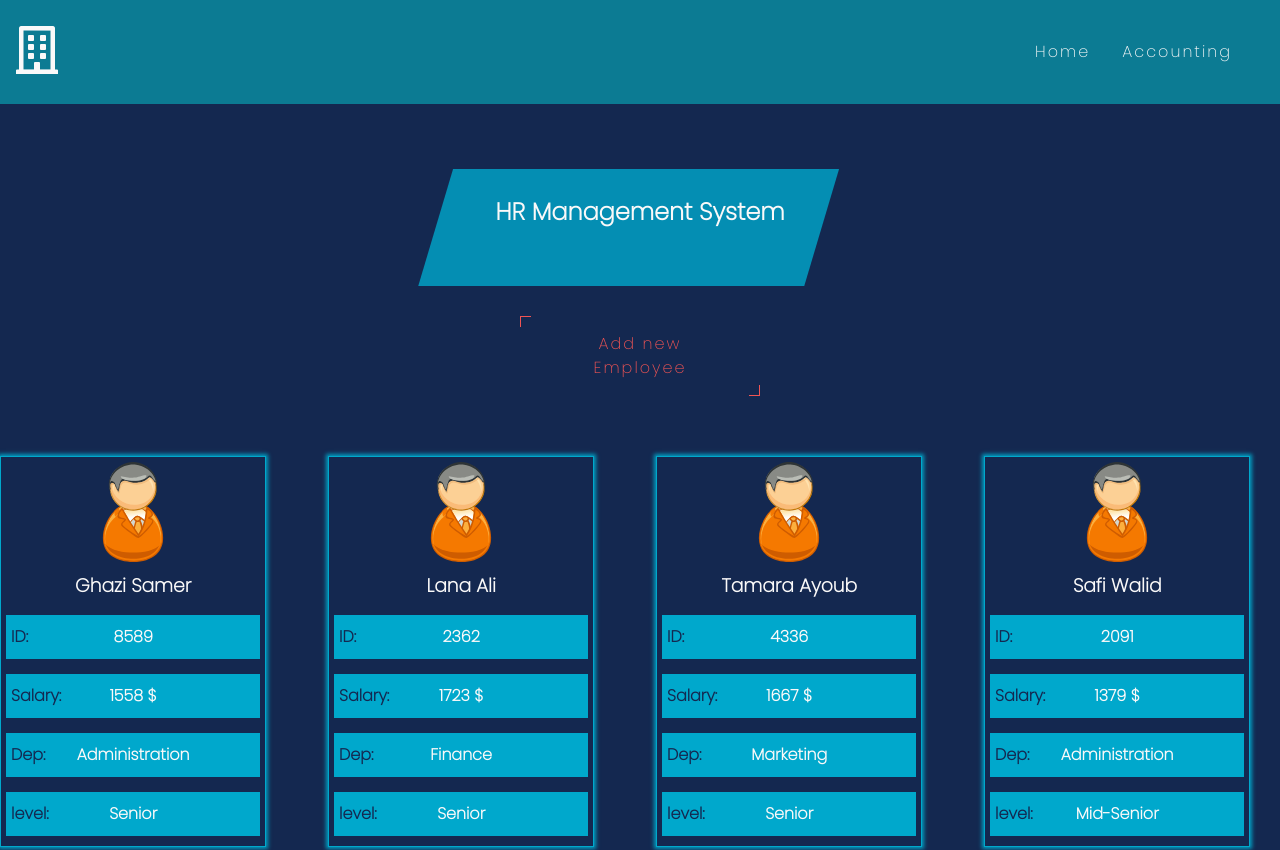
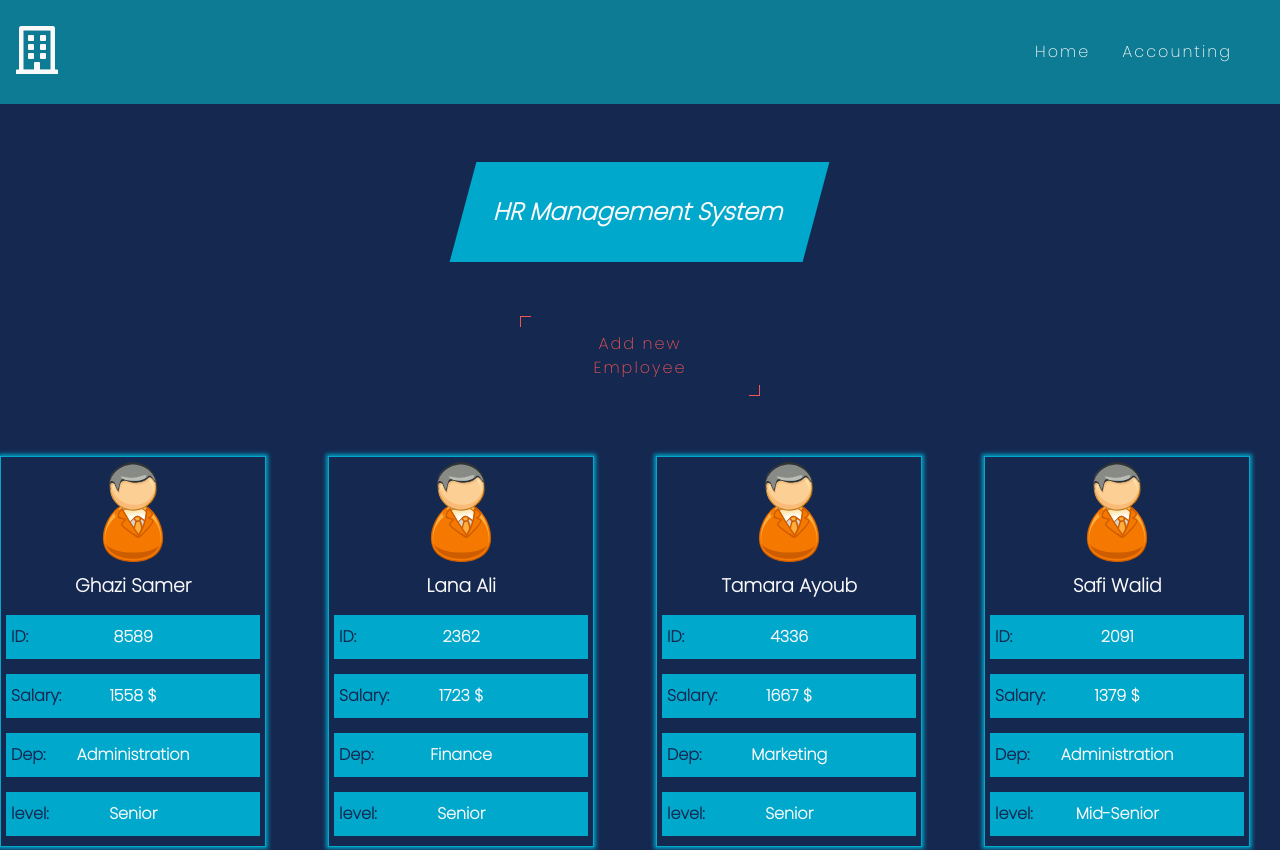
Before and after one commit to JalalHasan-22/HR-management-system, a plain HTML site: page index.html in a window 1280 px wide. Shown: the top 850 px of the page. Drawn offline with Linux system fonts and the light colour scheme.

Commit message:
few styling adjustments, Answered the task questions in the README file

```diff
--- a/css/style.css
+++ b/css/style.css
@@ -102,22 +102,9 @@ ul {
 .main-title {
   /* padding-bottom: 4rem; */
   justify-self: center;
-}
-.highlight {
-  position: relative;
-}
-.highlight::after {
-  content: "";
   background-color: var(--baby-blue);
-  width: 100%;
-  height: 100%;
-  position: absolute;
-  top: 0;
-  left: 0;
-  transform: scale(2, 1.8) skewX(-15deg);
-  z-index: -1;
-  opacity: 0.8;
-  padding: 1rem;
+  padding: 2rem;
+  transform: skewX(-15deg);
 }
 
 .add-emp {
--- a/index.html
+++ b/index.html
@@ -34,9 +34,7 @@
     <main id="main" class="main">
       <div class="container main-container">
         <section id="top-part">
-          <h1 class="main-title">
-            HR <span class="highlight">Management</span> System
-          </h1>
+          <h1 class="main-title">HR Management System</h1>
           <a href="#" class="add-emp">Add new Employee</a>
         </section>
         <!-- <section id="emp-info" class="emp-info">
```
Also changed, not shown: accounting.html (+3 -1 lines), 1 other file.
